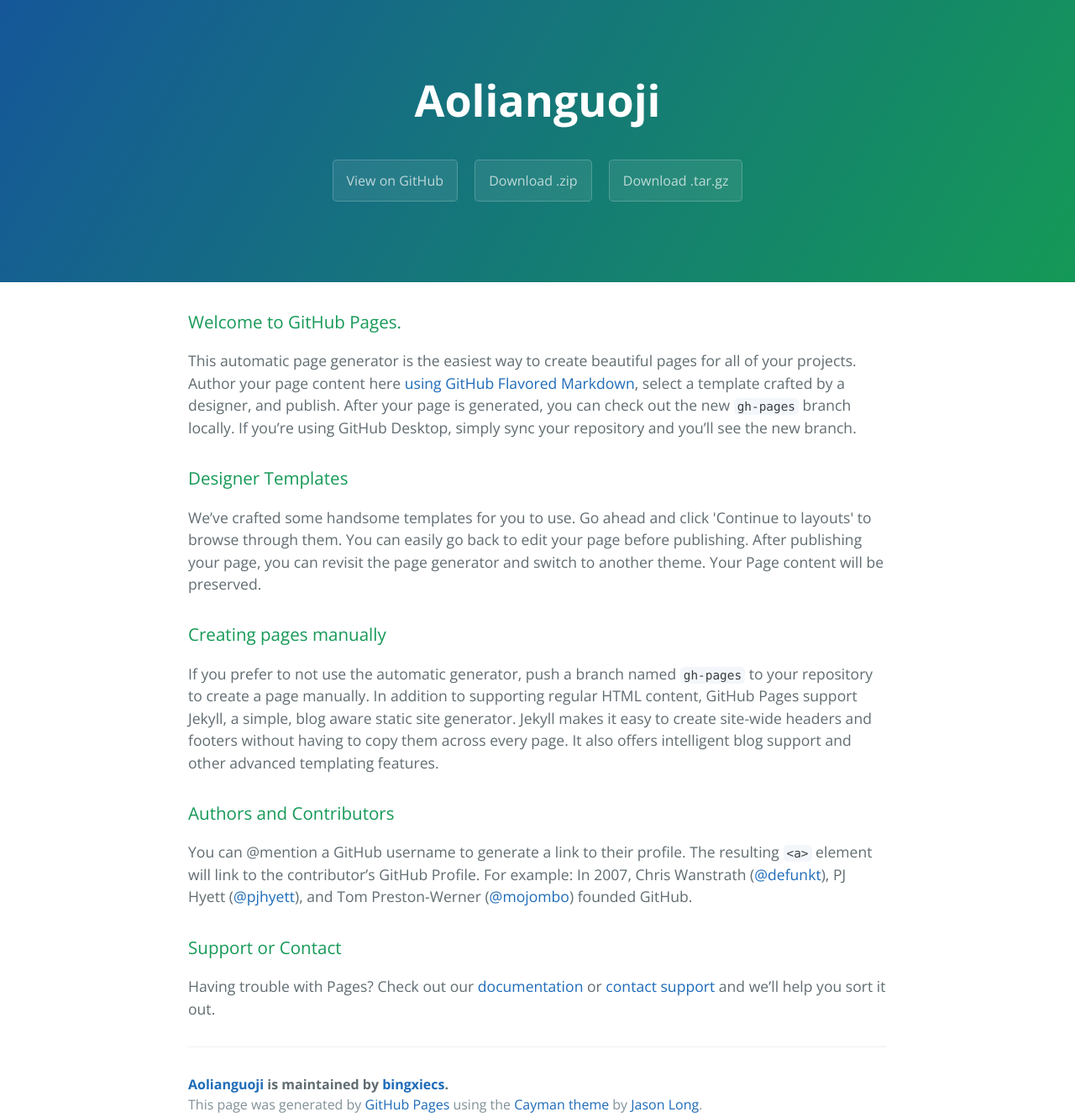
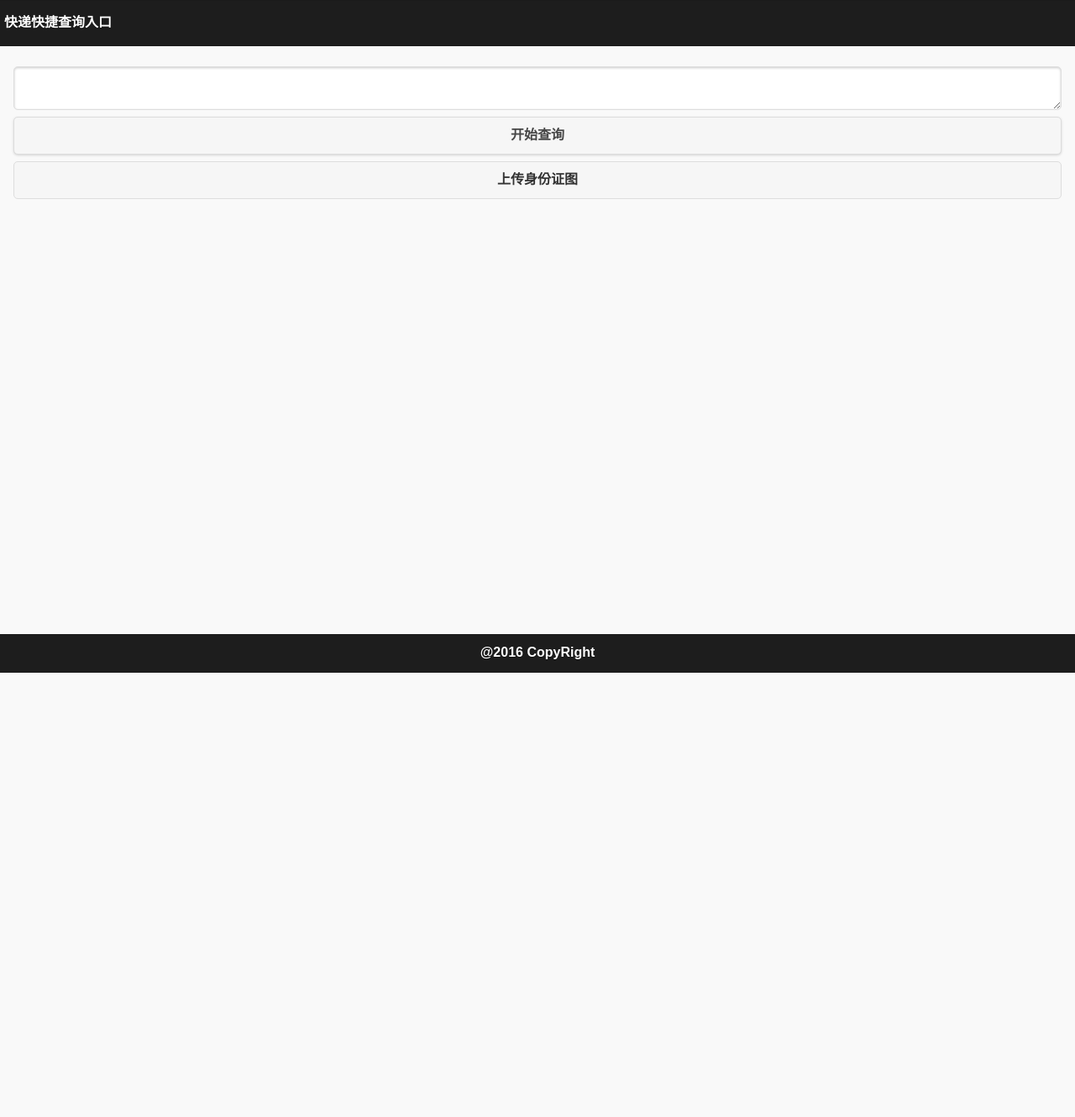
Before and after one commit to bingxiecs/aolianguoji, a plain HTML site: page index.html in a window 1280 px wide. Shown: the whole page at 84% size. After the commit the page ends 800 px from the top, so only its background shows below. Drawn offline with nearby package versions, Linux system fonts and the light colour scheme; files that its build step writes are made by us from their sources.

Commit message:
Add files via upload

```diff
--- a/index.html
+++ b/index.html
@@ -1,57 +1,38 @@
 <!DOCTYPE html>
-<html lang="en-us">
-  <head>
-    <meta charset="UTF-8">
-    <title>Aolianguoji by bingxiecs</title>
-    <meta name="viewport" content="width=device-width, initial-scale=1">
-    <link rel="stylesheet" type="text/css" href="stylesheets/normalize.css" media="screen">
-    <link href='https://fonts.googleapis.com/css?family=Open+Sans:400,700' rel='stylesheet' type='text/css'>
-    <link rel="stylesheet" type="text/css" href="stylesheets/stylesheet.css" media="screen">
-    <link rel="stylesheet" type="text/css" href="stylesheets/github-light.css" media="screen">
-  </head>
-  <body>
-    <section class="page-header">
-      <h1 class="project-name">Aolianguoji</h1>
-      <h2 class="project-tagline"></h2>
-      <a href="https://github.com/bingxiecs/aolianguoji" class="btn">View on GitHub</a>
-      <a href="https://github.com/bingxiecs/aolianguoji/zipball/master" class="btn">Download .zip</a>
-      <a href="https://github.com/bingxiecs/aolianguoji/tarball/master" class="btn">Download .tar.gz</a>
-    </section>
-
-    <section class="main-content">
-      <h3>
-<a id="welcome-to-github-pages" class="anchor" href="#welcome-to-github-pages" aria-hidden="true"><span aria-hidden="true" class="octicon octicon-link"></span></a>Welcome to GitHub Pages.</h3>
-
-<p>This automatic page generator is the easiest way to create beautiful pages for all of your projects. Author your page content here <a href="https://guides.github.com/features/mastering-markdown/">using GitHub Flavored Markdown</a>, select a template crafted by a designer, and publish. After your page is generated, you can check out the new <code>gh-pages</code> branch locally. If you’re using GitHub Desktop, simply sync your repository and you’ll see the new branch.</p>
-
-<h3>
-<a id="designer-templates" class="anchor" href="#designer-templates" aria-hidden="true"><span aria-hidden="true" class="octicon octicon-link"></span></a>Designer Templates</h3>
-
-<p>We’ve crafted some handsome templates for you to use. Go ahead and click 'Continue to layouts' to browse through them. You can easily go back to edit your page before publishing. After publishing your page, you can revisit the page generator and switch to another theme. Your Page content will be preserved.</p>
-
-<h3>
-<a id="creating-pages-manually" class="anchor" href="#creating-pages-manually" aria-hidden="true"><span aria-hidden="true" class="octicon octicon-link"></span></a>Creating pages manually</h3>
-
-<p>If you prefer to not use the automatic generator, push a branch named <code>gh-pages</code> to your repository to create a page manually. In addition to supporting regular HTML content, GitHub Pages support Jekyll, a simple, blog aware static site generator. Jekyll makes it easy to create site-wide headers and footers without having to copy them across every page. It also offers intelligent blog support and other advanced templating features.</p>
-
-<h3>
-<a id="authors-and-contributors" class="anchor" href="#authors-and-contributors" aria-hidden="true"><span aria-hidden="true" class="octicon octicon-link"></span></a>Authors and Contributors</h3>
-
-<p>You can @mention a GitHub username to generate a link to their profile. The resulting <code>&lt;a&gt;</code> element will link to the contributor’s GitHub Profile. For example: In 2007, Chris Wanstrath (<a href="https://github.com/defunkt" class="user-mention">@defunkt</a>), PJ Hyett (<a href="https://github.com/pjhyett" class="user-mention">@pjhyett</a>), and Tom Preston-Werner (<a href="https://github.com/mojombo" class="user-mention">@mojombo</a>) founded GitHub.</p>
-
-<h3>
-<a id="support-or-contact" class="anchor" href="#support-or-contact" aria-hidden="true"><span aria-hidden="true" class="octicon octicon-link"></span></a>Support or Contact</h3>
-
-<p>Having trouble with Pages? Check out our <a href="https://help.github.com/pages">documentation</a> or <a href="https://github.com/contact">contact support</a> and we’ll help you sort it out.</p>
-
-      <footer class="site-footer">
-        <span class="site-footer-owner"><a href="https://github.com/bingxiecs/aolianguoji">Aolianguoji</a> is maintained by <a href="https://github.com/bingxiecs">bingxiecs</a>.</span>
-
-        <span class="site-footer-credits">This page was generated by <a href="https://pages.github.com">GitHub Pages</a> using the <a href="https://github.com/jasonlong/cayman-theme">Cayman theme</a> by <a href="https://twitter.com/jasonlong">Jason Long</a>.</span>
-      </footer>
-
-    </section>
-
-
-  </body>
+<html>
+<head>
+    <meta http-equiv="Content-type" content="text/html; charset=utf-8">
+    <meta name="viewport"  content="width=device-width, initial-scale=1.0, user-scalable=0, maximum-scale=1.0"/>
+    <meta name="apple-mobile-web-app-capable" content="yes">
+    <meta name="apple-mobile-web-app-status-bar-style" content="black">
+	<title></title>
+	<link rel="stylesheet" href="mobile/css/themes/default/jquery.mobile-1.4.5.min.css">
+	<script src="jquery-1.7.2.min.js"></script>
+	<script src="mobile/jquery.mobile-1.4.5.min.js"></script>
+</head>
+<body>
+   <div data-role="page" id="demo-page">
+        <div data-role="header" data-theme="b" id="con">
+			<p style="padding-left:5px;">快递快捷查询入口</p>
+		</div>
+        <div role="main" class="ui-content"  data-role="content" >
+			<form id="form1" name="form1" action="http://track.blueskyexpress.com.au/cgi-bin/GInfo.dll?EmmisTrack" method="post" target="_blank" id="hy_search">
+			    <input name="w" type="hidden" value="blueskyexpress">
+				<textarea cols="40" rows="8" id="textareainput" name="cno"> </textarea>
+				<input class="ui-btn ui-corner-all" type="submit" value="开始查询"></input>
+				<a data-ajax="false" class="ui-btn ui-corner-all" href="javascript:go();">上传身份证图</a>
+			</form>
+		</div>
+	   <div data-role="footer" data-position="fixed" data-theme="b" id="con" data-tap-toggle="false">
+	      <h4>@2016 CopyRight</h4>
+	   </div>
+   </div>
+</body>
+<script language="JavaScript">
+<!--
+//待开发
+function go(){
+	window.open('http://track.blueskyexpress.com.au/icard/');
+}
+</script>
 </html>
```
